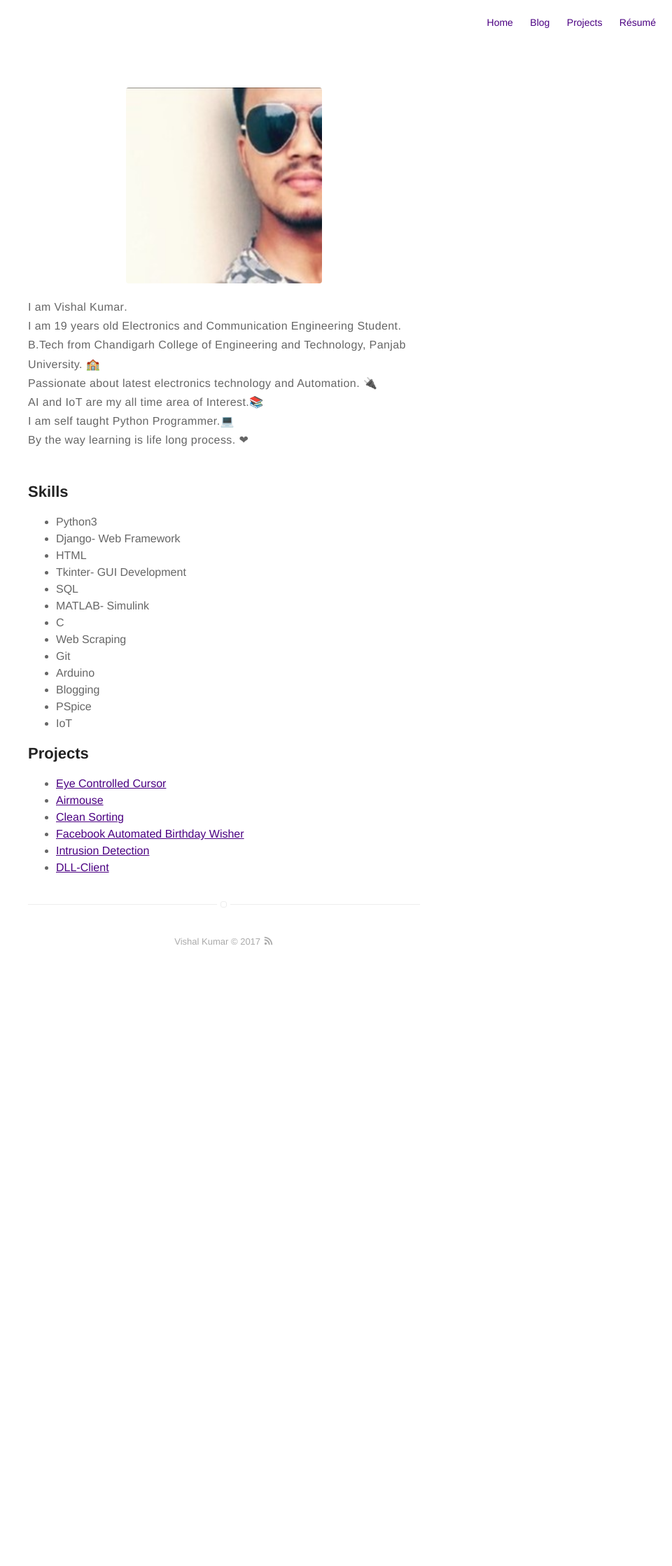
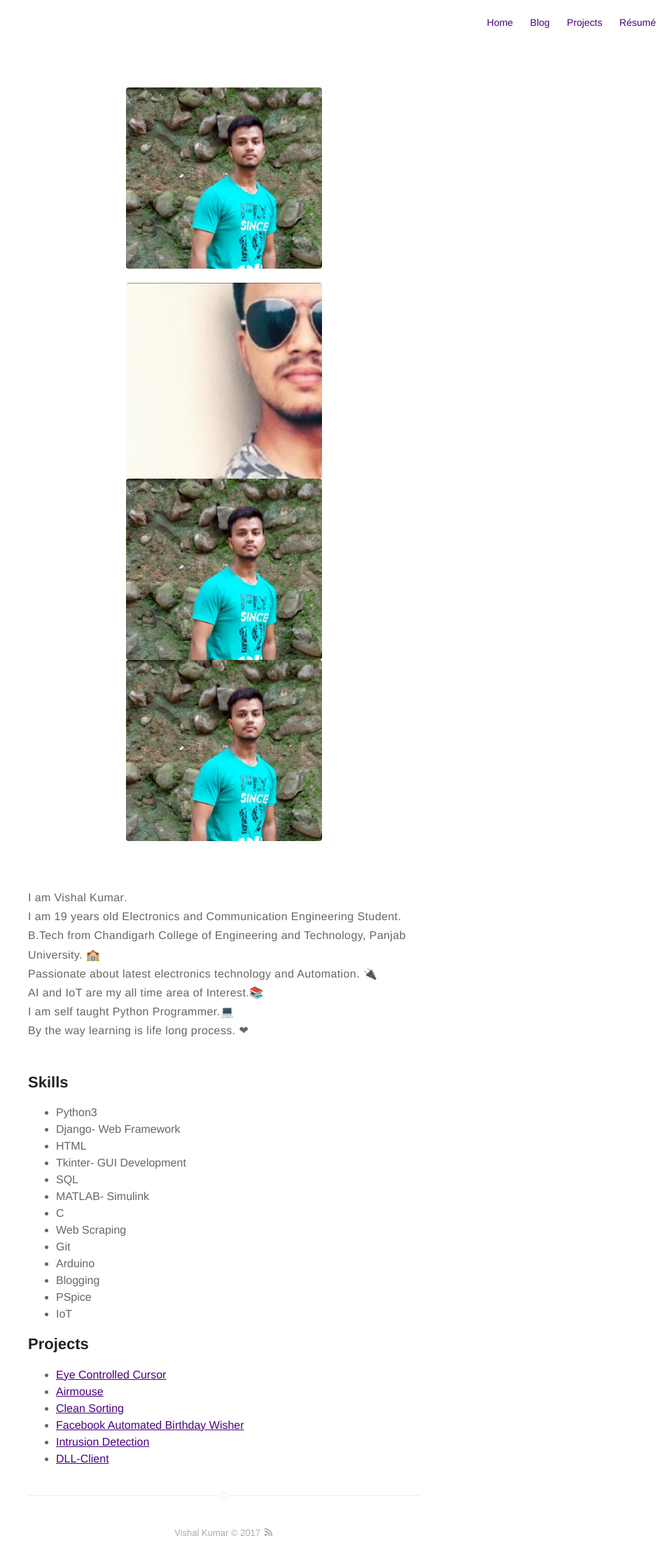
Before and after one commit to the-vishal/the-vishal.github.io, a Jekyll site: the page built from about.md, in a window 1280 px wide. Shown: the whole page at 70% size, without its empty margins (320-1280 px from the left). Built offline with Jekyll 4.4.1, drawn with Linux system fonts in a browser that asks for light colours; before the commit the page ends 1393 px from its top, so only the background shows below that.

Commit message:
Update about.md

```diff
--- a/about.md
+++ b/about.md
@@ -2,8 +2,13 @@
 title: About
 layout: page
 ---
+<img src="https://github.com/the-vishal/the-vishal.github.io/blob/master/ghio.JPG" />
+
 ![Profile Image]({{ site.url }}/{{ site.picture }})
+![Profile Image](https://github.com/the-vishal/the-vishal.github.io/blob/master/ghio.JPG)
+![image](https://github.com/the-vishal/the-vishal.github.io/blob/master/ghio.JPG)
 
+<br/>
 <p>
 I am <b>Vishal Kumar</b>.<br/>
 
```
